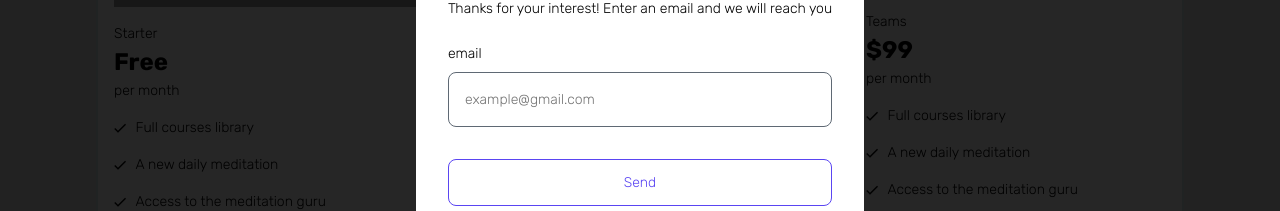
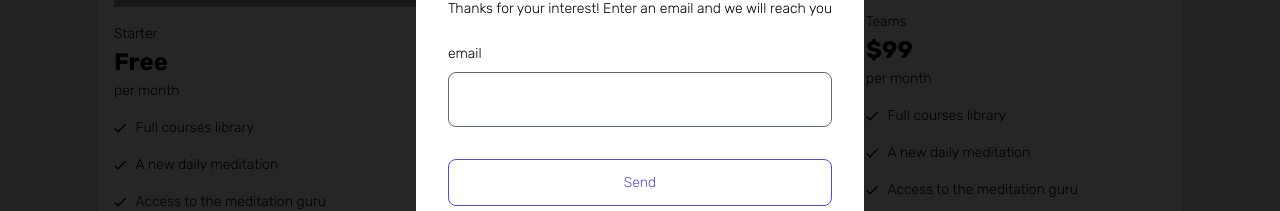
Before and after one commit to alexcumplido/jump2Digital, a React (Vite) app: page / in a window 1280 px wide. Both pictures are taken after a click on the button 272 px from the left and 703 px from the top of the page. Shown: the part 314-525 px from the top of the page. Built offline with nearby package versions, Linux system fonts and the light colour scheme; grey boxes are pictures that could not be loaded.

Commit message:
Refactor input component

```diff
--- a/src/components/input/Input.jsx
+++ b/src/components/input/Input.jsx
@@ -1,4 +1,10 @@
-export function Input({ inputType, inputValue, inputHandle, className }) {
+export function Input({
+  inputType,
+  inputValue,
+  inputHandle,
+  className,
+  placeholder,
+}) {
   return (
     <label htmlFor={inputType}>
       {inputType}
@@ -9,7 +15,7 @@ export function Input({ inputType, inputValue, inputHandle, className }) {
         name={inputType}
         onChange={inputHandle}
         value={inputValue}
-        placeholder="example@gmail.com"
+        placeholder={placeholder}
         required
       />
     </label>
```
